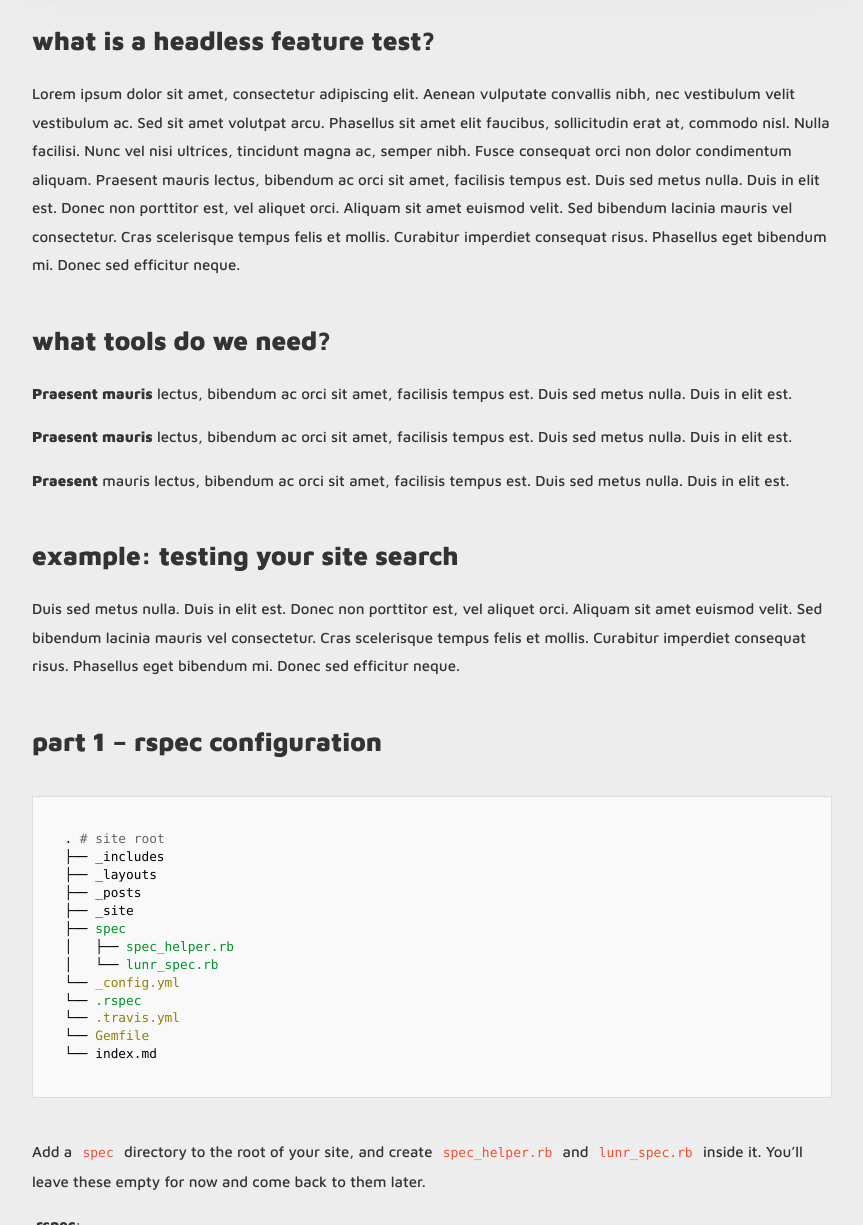
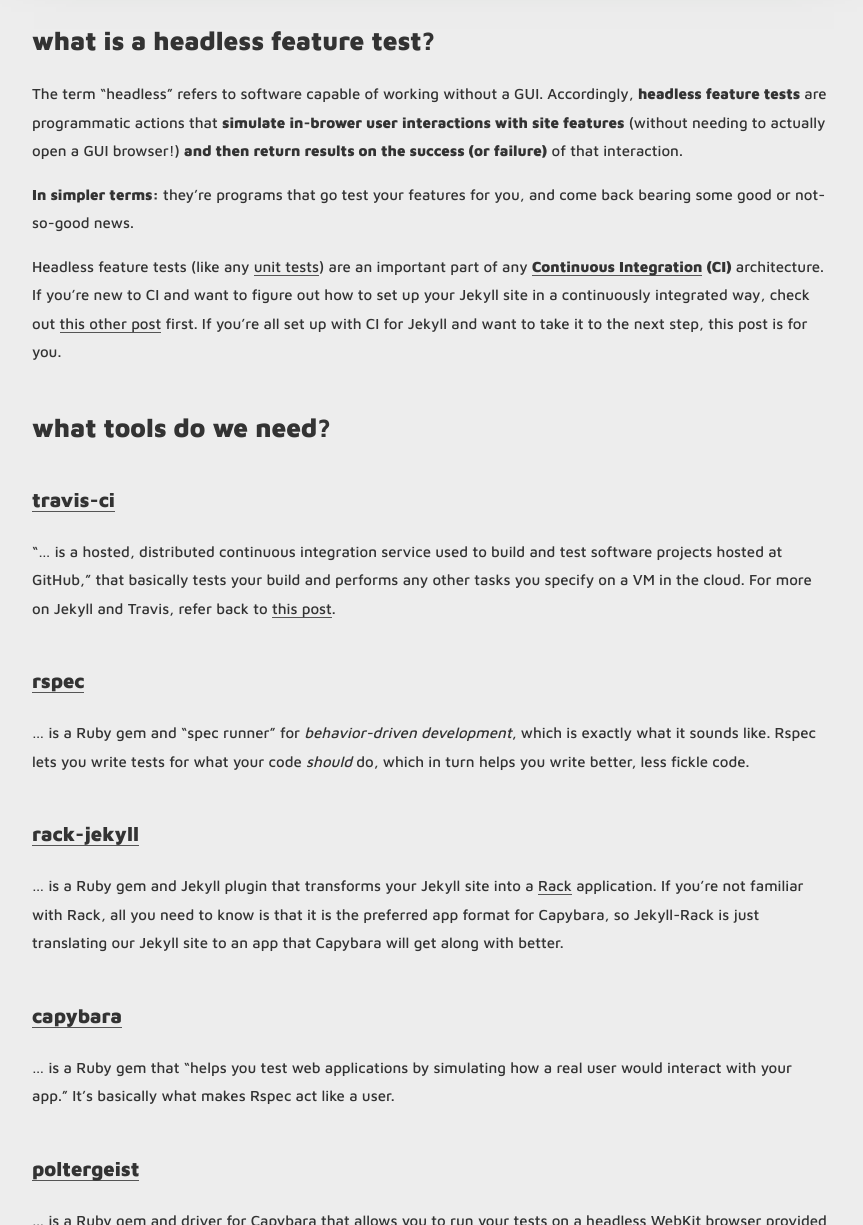
Before and after one commit to mnyrop/marii.info, a Jekyll site: the page built from _posts/2017-09-09-headless-test-dynamic-search.md, in a window 1280 px wide and 1400 px high, scrolled down 960 px. Shown: the part 175-1400 px from the top of the window, without its empty margins (208-1071 px from the left). Built offline with Jekyll 4.4.1, drawn with Linux system fonts in a browser that asks for light colours; nearby versions of some CDN libraries; comment, search, counter and statistics services are not loaded; some of the changed text lies outside the part shown.

Commit message:
finish poltergeist post

````diff
--- a/_posts/2017-09-09-headless-test-dynamic-search.md
+++ b/_posts/2017-09-09-headless-test-dynamic-search.md
@@ -1,6 +1,6 @@
 ---
 layout: post
-title:  "Continuous Integration II:<br>Headless Tests with RSpec, Capybara, and Poltergeist"
+title:  "Continuous Integration II:<br>Headless Tests for Jekyll with RSpec, Capybara, and Poltergeist"
 categories: main
 date: 2017-09-12
 sticky: true
@@ -11,19 +11,42 @@
 
 ### What is a headless feature test?
 
-Lorem ipsum dolor sit amet, consectetur adipiscing elit. Aenean vulputate convallis nibh, nec vestibulum velit vestibulum ac. Sed sit amet volutpat arcu. Phasellus sit amet elit faucibus, sollicitudin erat at, commodo nisl. Nulla facilisi. Nunc vel nisi ultrices, tincidunt magna ac, semper nibh. Fusce consequat orci non dolor condimentum aliquam. Praesent mauris lectus, bibendum ac orci sit amet, facilisis tempus est. Duis sed metus nulla. Duis in elit est. Donec non porttitor est, vel aliquet orci. Aliquam sit amet euismod velit. Sed bibendum lacinia mauris vel consectetur. Cras scelerisque tempus felis et mollis. Curabitur imperdiet consequat risus. Phasellus eget bibendum mi. Donec sed efficitur neque.
+The term "headless" refers to software capable of working without a GUI. Accordingly, **headless feature tests** are programmatic actions that **simulate in-brower user interactions with site features** (without needing to actually open a GUI browser!) **and then return results on the success (or failure)** of that interaction.
+
+**In simpler terms:** they're programs that go test your features for you, and come back bearing some good or not-so-good news.
+
+Headless feature tests (like any [unit tests](http://searchsoftwarequality.techtarget.com/definition/unit-testing)) are an important part of any **[Continuous Integration](https://aws.amazon.com/devops/continuous-integration/) (CI)** architecture. If you're new to CI and want to figure out how to set up your Jekyll site in a continuously integrated way, check out [this other post](jekyll-ci) first. If you're all set up with CI for Jekyll and want to take it to the next step, this post is for you.
+
+
 
 ### What tools do we need?
 
-__Praesent mauris__ lectus, bibendum ac orci sit amet, facilisis tempus est. Duis sed metus nulla. Duis in elit est.
+#### [Travis-CI](https://travis-ci.org)
+"... is a hosted, distributed continuous integration service used to build and test software projects hosted at GitHub," that basically tests your build and performs any other tasks you specify on a VM in the cloud. For more on Jekyll and Travis, refer back to [this post](jekyll-ci).
 
-__Praesent mauris__ lectus, bibendum ac orci sit amet, facilisis tempus est. Duis sed metus nulla. Duis in elit est.
+#### [Rspec](http://rspec.info/)
+... is a Ruby gem and "spec runner" for *behavior-driven development*, which is exactly what it sounds like. Rspec lets you write tests for what your code *should* do, which in turn helps you write better, less fickle code.
 
-__Praesent__ mauris lectus, bibendum ac orci sit amet, facilisis tempus est. Duis sed metus nulla. Duis in elit est.
+#### [Rack-Jekyll](https://github.com/adaoraul/rack-jekyll)
+... is a Ruby gem and Jekyll plugin that transforms your Jekyll site into a [Rack](https://rack.github.io/) application. If you're not familiar with Rack, all you need to know is that it is the preferred app format for Capybara, so Jekyll-Rack is just translating our Jekyll site to an app that Capybara will get along with better.
 
-### Example: testing your site search
+#### [Capybara](http://teamcapybara.github.io/capybara/)
+... is a Ruby gem that "helps you test web applications by simulating how a real user would interact with your app." It's basically what makes Rspec act like a user.
 
-Duis sed metus nulla. Duis in elit est. Donec non porttitor est, vel aliquet orci. Aliquam sit amet euismod velit. Sed bibendum lacinia mauris vel consectetur. Cras scelerisque tempus felis et mollis. Curabitur imperdiet consequat risus. Phasellus eget bibendum mi. Donec sed efficitur neque.
+#### [Poltergeist](https://github.com/teampoltergeist/poltergeist)
+... is a Ruby gem and driver for Capybara that allows you to run your tests on a headless WebKit browser provided by PhantomJS. It's basically what gives Capybara access to your browser in order to go around pretending like a user.
+
+__To summarize (very roughly):__ You write Rspec tests. Rack-Jekyll will translate your Jekyll site to a Rack app. Capybara, pretending to be a user, will access a headless (non-GUI) browser with the help of Poltergeist, open your Rack-like Jekyll site and, finally, perform your RSpec tests on it. This is a crude depiction, since many of these roles overlap. But you get the picture.
+
+# Example: testing your site search
+
+I have [Lunr]() search enabled on several of my Jekyll sites and, since Lunr indexing is a little wild and prone to errors, I've make a headless test for my search feature.
+
+This headless test needs to:<br>
+__1. visit pages that have a unique search index,<br>2. confirm that the pages have search bars,<br>3. confirm that terms theoretically present in the index actually yield results when searched,<br>4. confirm that the results link to existing internal pages, and<br>5. confirm that the terms expected are indeed present on those pages.__
+
+The following will show you step-by-step how to configure and write such a test.
+
 
 ### part 1 – rspec configuration
 
@@ -47,9 +70,9 @@
 
 Add a `spec` directory to the root of your site, and create `spec_helper.rb` and `lunr_spec.rb` inside it. You'll leave these empty for now and come back to them later.
 
-**.rspec**:
+#### .rspec:
 
-Next add an `.rspec` file to the root of your site, and give it the following information:
+Next add an `.rspec` file to the root of your site and give it the following information:
 
 ```
 --require spec_helper
@@ -57,7 +80,7 @@
 --format documentation
 ```
 
-__Gemfile:__
+#### Gemfile:
 
 Add `rspec`, `capybara`, `poltergeist`, and `rack-jekyll` to the dev/test group of your `Gemfile`:
 
@@ -76,7 +99,7 @@
   </code></pre>
 </div>
 
-__.travis.yml:__
+#### .travis.yml:
 
 Add `bundle exec rspec` test to the `script` group of your `.travis.yml` file:
 
@@ -97,22 +120,22 @@
 
 
 <img src="http://www.elotrocine.cl/wp-content/uploads/2015/06/poltergeist1982b.jpg" style="box-shadow: 2px 2px 4pc #23352a;width:100%;margin-top:40px;margin-bottom:10px;"/>
-<sup>Another amazing and gratuitous till, this time from the first ***Poltergeist*** (1982), director: Tobe Hooper.</sup>
+<sup>Another amazing and gratuitous still, this time from the first ***Poltergeist*** (1982), director: Tobe Hooper.</sup>
 
 
-### part 2 – setup for search test
+### part 2 – set up for your search spec
 
-__Note:__ This example test assumes that you have search enabled on your Jekyll site, presumably with [Lunr](http://lunrjs.com) client-side search. I won't get into indexing your site with Lunr here (that will have to wait for another post), but if you have a working search bar with `id="search"`, and it dynamically generates results with `class=results`, the test will work for you. For sample jQuery for dynamically showing results, checkout [this gist](https://gist.github.com/mnyrop/a0a8834e29a3d3ed403242660719f87b).
+__{ Note:__ This example test assumes that you have search enabled on your Jekyll site, presumably with [Lunr](http://lunrjs.com) client-side search. I won't get into indexing your site with Lunr here (that will have to wait for another post), but if you have a working search bar with `id="search"`, and it dynamically generates html results with `class="results"`, this spec should work for you. For sample jQuery for dynamically showing search results, check out [this gist](https://gist.github.com/mnyrop/a0a8834e29a3d3ed403242660719f87b). __}__
 
 
 
-**_config.yml**:
+#### _config.yml:<span style="display:none">_</span>
 
-For the search test specifically, you'll need to tell your `_config.yml` which pages have (unique) search bars/indexes and which terms you want to test on each of those pages.
+For our search spec specifically, you'll need to tell your `_config.yml` which pages have (unique) search bars/indexes and which terms you want to test on each of those pages.
 
 In my example site, I have a full site search on `search .html` (which should yield results for `headless`, and `rack-jekyll`), and a tag-specific search on `tags.html` (which should yield results for `travis` and `poltergeist`).
 
-You can specify as many pages and terms as you want, as long as you use the following structure, with `search_tests`, a name, a `page`, and an array of `terms`:
+You can specify as many pages and terms as you want, as long as you use the following structure with `search_tests`, a name, a `page`, and an array of `terms`:
 
 ```
 # rspec test settings
@@ -134,6 +157,8 @@
 
 
 ### part 3 – write a helper spec
+
+#### spec_helper.rb:
 
 Add the following to the `spec_helper.rb` file in your `spec` directory:
 
@@ -159,43 +184,45 @@
   Capybara.app = Rack::Jekyll.new(:force_build => false)
 end
 ```
-This will: hand your spec test the necessary gems, tell RSpec to use Capybara, tell Capybara to use Poltergeist, and tell rack-jekyll to register the Jekyll site. It will also read in your `baseurl` and `search_tests` info from your `_config.yml`, in order to correctly visit your pages and test the searches the you want.
+This will: hand your spec test the necessary gems, tell RSpec to use Capybara, tell Capybara to use Poltergeist, and tell rack-jekyll to register the Jekyll site. It will also read in your `baseurl` and `search_tests` info from your `_config.yml`, in order to correctly visit your pages and test the queries that you expect.
 
 ### part 4 – write a test spec
+
+#### lunr_spec.rb:
 
 Add the following to the `lunr_spec.rb` file in your `spec` directory:
 
 ```ruby
-$search_tests.each do |search|
-  search_page = search[1]['page']
-  terms = search[1]['terms']
+$search_tests.each do |search| # for each search type listed, e.g. "main" and "tags"
+  search_page = search[1]['page'] # get page
+  terms = search[1]['terms'] # get array of terms
 
   describe search_page, :type => :feature, :js => true do
     before(:all) do
-      visit($baseurl + "/" + search_page)
-      @search_bar = find(:css, "#search")
+      visit($baseurl + "/" + search_page) # go to the search page
+      @search_bar = find(:css, "#search") # identify the search bar
     end
     it "has a search bar." do
-      expect(@search_bar)
+      expect(@search_bar) # confirm existence of search bar
     end
-    terms.each do |term|
+    terms.each do |term| # for each term
       context "when searching the term \"" + term + "\"" do
         before(:all) do
-          @search_bar.set term
-          @result_link = first(".result").first("a")['href']
+          @search_bar.set term # input the term in the search bar
+          @result_link = first(".result").first("a")['href'] # get the first result's first link
         end
         after(:all) do
-          visit($baseurl + "/" + search_page)
+          visit($baseurl + "/" + search_page) # after searching a term, start back at main search page
         end
         it "yields at least 1 result" do
-          expect(@result_link)
+          expect(@result_link) # confirm at least 1 result with link
         end
         it "which sucessfully links to an existing page" do
-          visit(@result_link)
-          expect(status_code == 200)
+          visit(@result_link) # go to linked result
+          expect(status_code == 200) # confirm page exists (no 404 error, etc.)
         end
         it "which totally includes \"" + term + "\"" do
-          expect(have_text(term))
+          expect(have_text(term)) # confirm result page includes the term in its body text
         end
       end
     end
@@ -203,7 +230,22 @@
 end
 ```
 
+There are several types of "blocks" in Rspec tests including, primarily, `describe`, `context`, and `it ... do`. `describe` gives information about the test, `context` separates types of actions for the test, and `it ... do` blocks contain the actions and expectations themselves. Rspec tests should follow the format of...
+
+```
+something
+  in one context
+    does one thing
+  in another context
+    does another thing
+```
+
+... and should be very readable. For more information on formatting RSpec tests, I recommend exploring the documentation on  [Relish](https://relishapp.com/rspec/rspec-core/v/3-6/docs/example-groups/basic-structure-describe-it).
+
+
 ### results
+
+When you run your Rspec test (either locally with `$ bundle exec rspec`) or via Git commit with Travis, you should see results logged that resemble the following:
 
 ```bash
 $ bundle exec rspec
@@ -231,3 +273,5 @@
 
 10 examples, 0 failures
 ```
+
+If there are red lines and failed examples, it's time to troubleshoot and refactor until you see nothing but that sweet green. Either way, your headless test is now doing its job: simulating the actions of a user and warning you about issues in your code.
````
